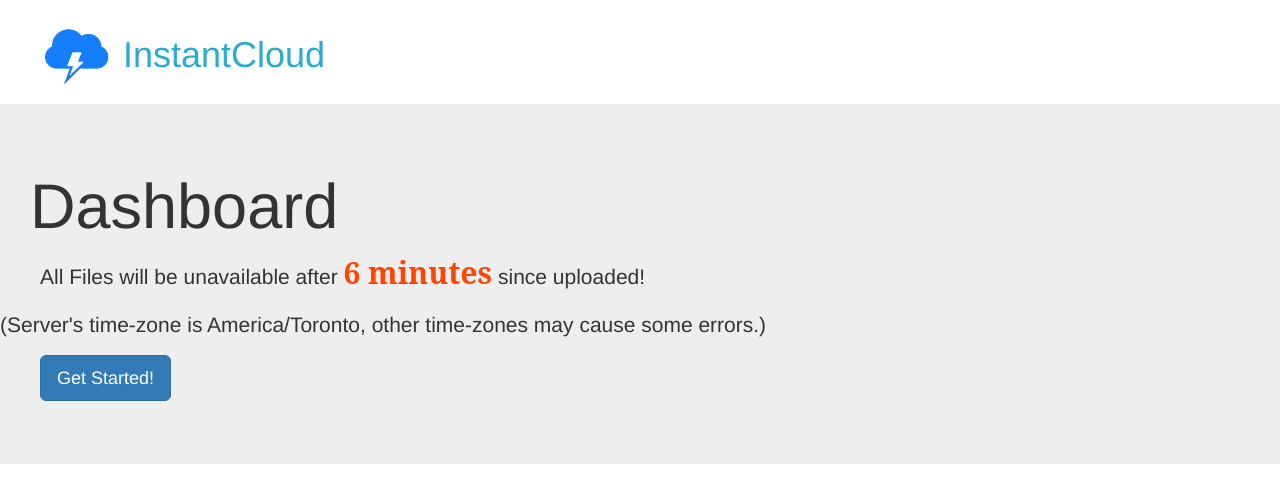
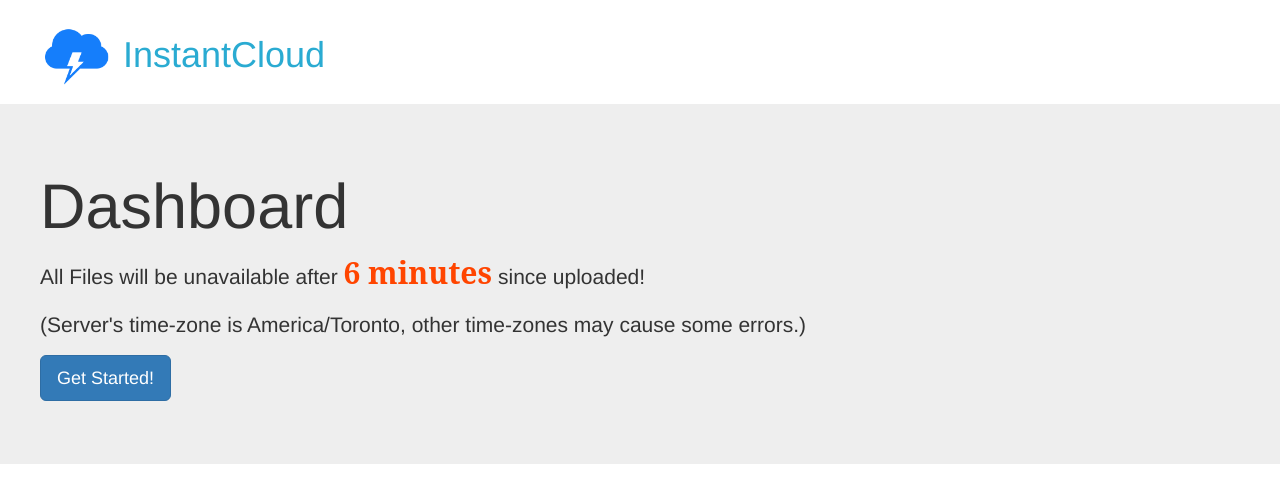
Before and after one commit to WuFangyu/videoanalyst, a website: page show.html in a window 1280 px wide. Drawn offline with Linux system fonts and the light colour scheme; no server answers.

Commit message:
make it better

```diff
--- a/show.html
+++ b/show.html
@@ -18,12 +18,12 @@
 </h1>
 
 <div class="jumbotron">
-    <h1 style="margin-left: 30px">Dashboard</h1>
+    <h1 style="margin-left: 40px">Dashboard</h1>
     <p style="margin-left: 40px">All Files will be unavailable after
         <span style="color: orangered; font-weight: bold; font-family: 'serif'; font-size: 30px">6 minutes</span>
         since uploaded!
     </p>
-    <p>
+    <p style="margin-left: 40px">
         (Server's time-zone is America/Toronto, other time-zones may cause some errors.)
     </p>
     <p style="margin-left: 40px">
```
